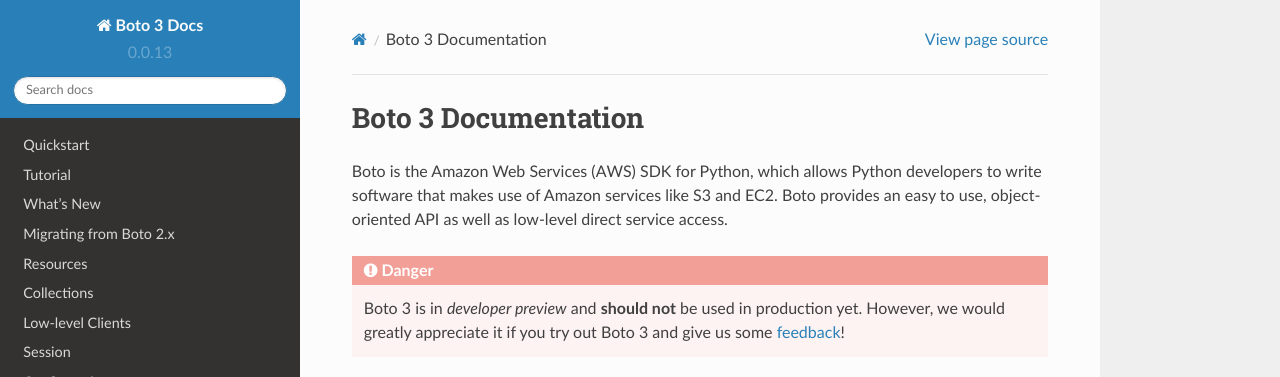
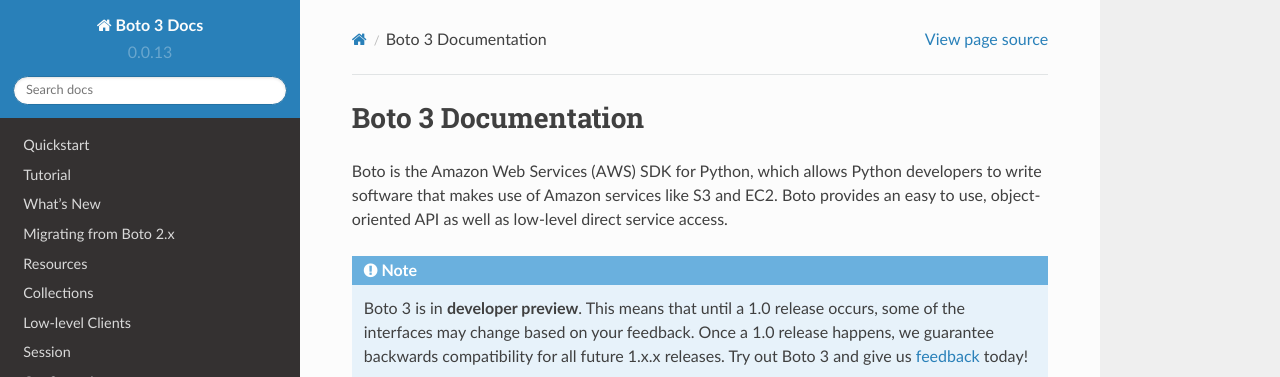
Before and after one commit to boto/boto3, a Sphinx documentation site: the page built from docs/source/index.rst, in a window 1280 px wide and 900 px high, cut to the strip 0-377 px from the top of the window. Built offline with Sphinx 7.4.7 and the Read the Docs theme 2.0.0, drawn with Linux system fonts in a browser that asks for light colours.

Commit message:
Update developer preview notice [ci skip]

```diff
--- a/README.rst
+++ b/README.rst
@@ -13,7 +13,7 @@ services that are supported.
 Boto 3 is in **developer preview**.  This means that until a 1.0 release
 occurs, some of the interfaces may change based on your feedback.
 Once a 1.0 release happens, we guarantee backwards compatibility
-for all future 1.x.x releases.  Try out boto3 and give us
+for all future 1.x.x releases.  Try out Boto 3 and give us
 `feedback <https://github.com/boto/boto3/issues>`__ today!
 
 .. _boto: https://docs.pythonboto.org/
--- a/docs/source/index.rst
+++ b/docs/source/index.rst
@@ -10,11 +10,13 @@ developers to write software that makes use of Amazon services like S3 and
 EC2. Boto provides an easy to use, object-oriented API as well as low-level
 direct service access.
 
-.. danger::
+.. note::
 
-   Boto 3 is in *developer preview* and **should not** be used in production
-   yet. However, we would greatly appreciate it if you try out Boto 3 and
-   give us some `feedback <https://github.com/boto/boto3>`_!
+   Boto 3 is in **developer preview**.  This means that until a 1.0 release
+   occurs, some of the interfaces may change based on your feedback. Once a
+   1.0 release happens, we guarantee backwards compatibility for all future
+   1.x.x releases.  Try out Boto 3 and give us
+   `feedback <https://github.com/boto/boto3/issues>`__ today!
 
 .. raw:: html
 
```
